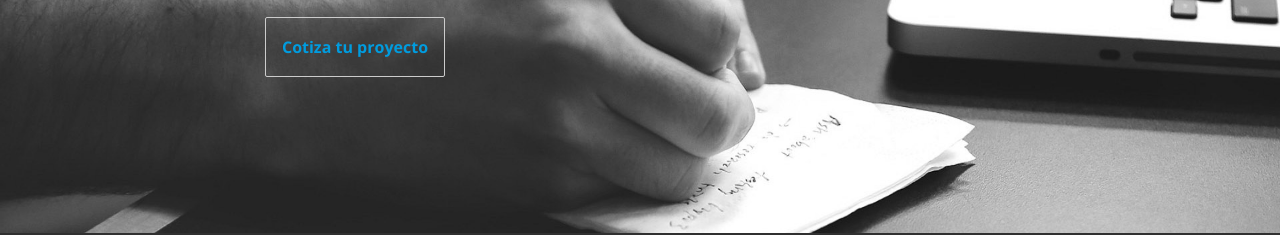
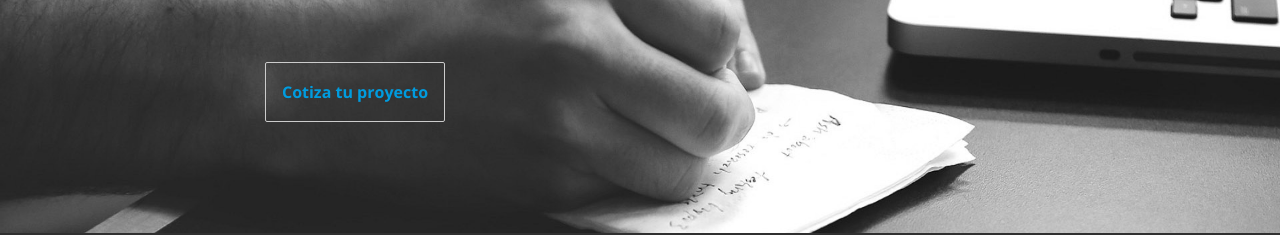
Before and after one commit to davidbgemin/doral_soluciones, a plain HTML site: page index.html in a window 1280 px wide. Shown: the part 573-808 px from the top of the page. Drawn offline with nearby package versions, Linux system fonts and the light colour scheme.

Commit message:
setting button

```diff
--- a/css/custom.css
+++ b/css/custom.css
@@ -121,3 +121,11 @@
     object-fit: cover;
     /* pointer-events: none; */
 }
+
+
+
+a.btn.btn-default.wow.fadeInUp.animated {
+    position: relative;
+    top: 45px;
+
+}
--- a/index.html
+++ b/index.html
@@ -698,7 +698,7 @@
 		<div class="container">
 			<div class="row">
 				<div class="col-md-12">
-					<h2 class="wow bounceIn" data-wow-offset="50" data-wow-delay="0.3s">COTIZA TU
+					<h2 class="wow bounceIn" data-wow-offset="50" data-wow-delay="0.3s" id="botonazul">COTIZA TU
 						<span>PROYECTO</span>
 					</h2>
 				</div>
```
